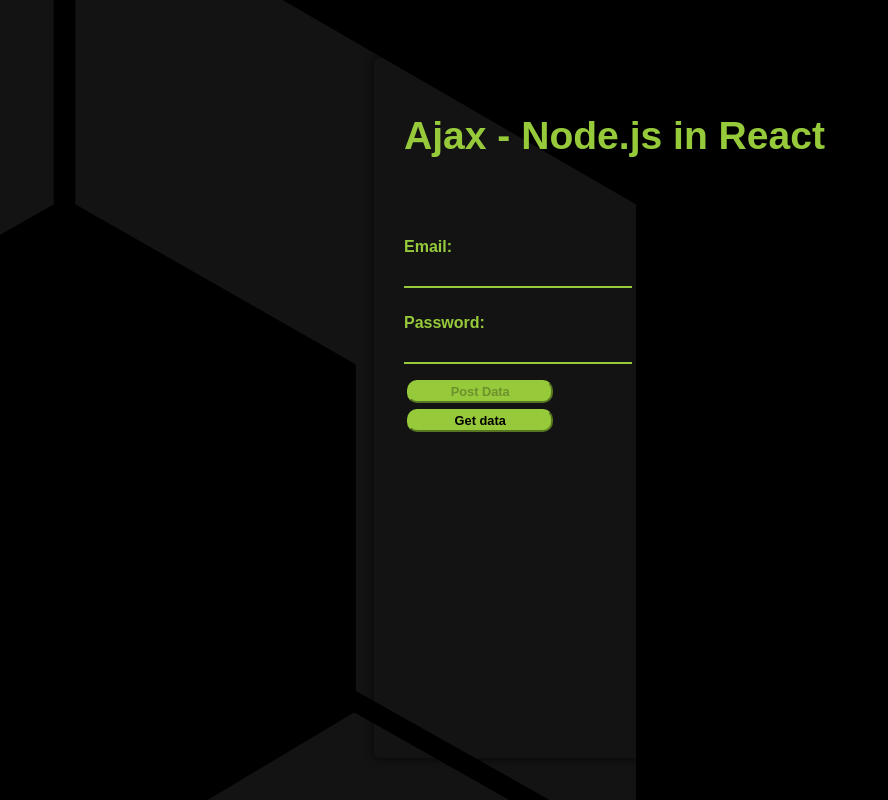
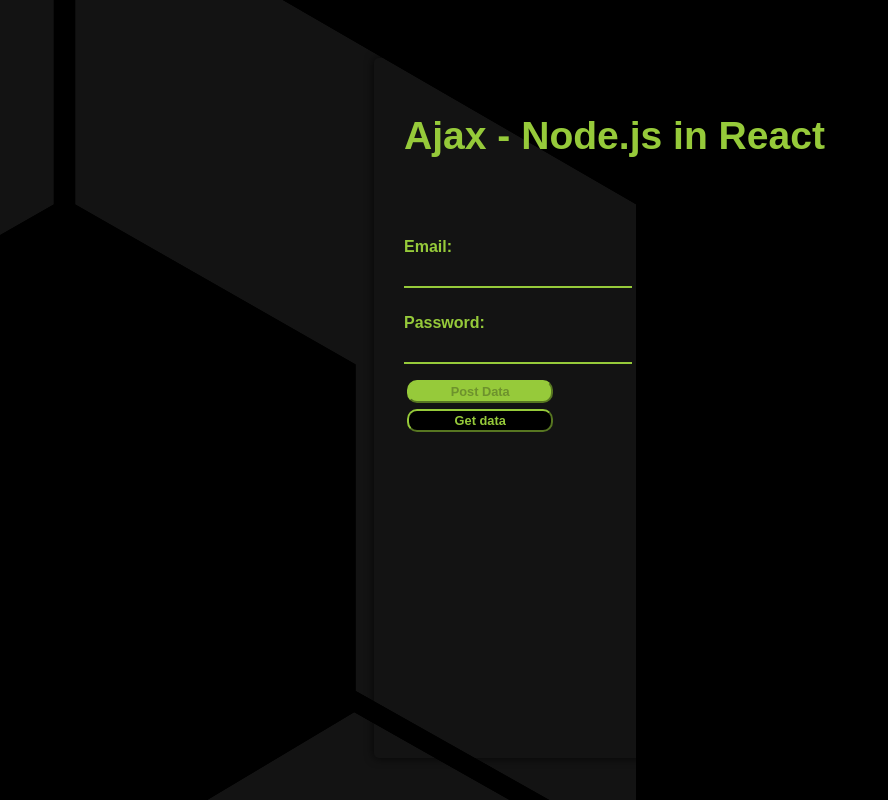
Before and after one commit to UrosDelic/ajax-node-react, a React (Create React App) app: page / in a window 1280 px wide. In both pictures the pointer is over the button "Get data". Shown: the whole page, without its empty margins (0-888 px from the left). Built offline with nearby package versions, Linux system fonts and the light colour scheme.

Commit message:
css button hover

```diff
--- a/src/assets/style.css
+++ b/src/assets/style.css
@@ -58,3 +58,7 @@ button {
   width: 30%;
   margin: 3px;
 }
+button:enabled:hover {
+  background-color: black;
+  color: #96ca3a;
+}
```
Also changed, not shown: src/test/LoginFormFn.jsx (+1 -0 lines).
